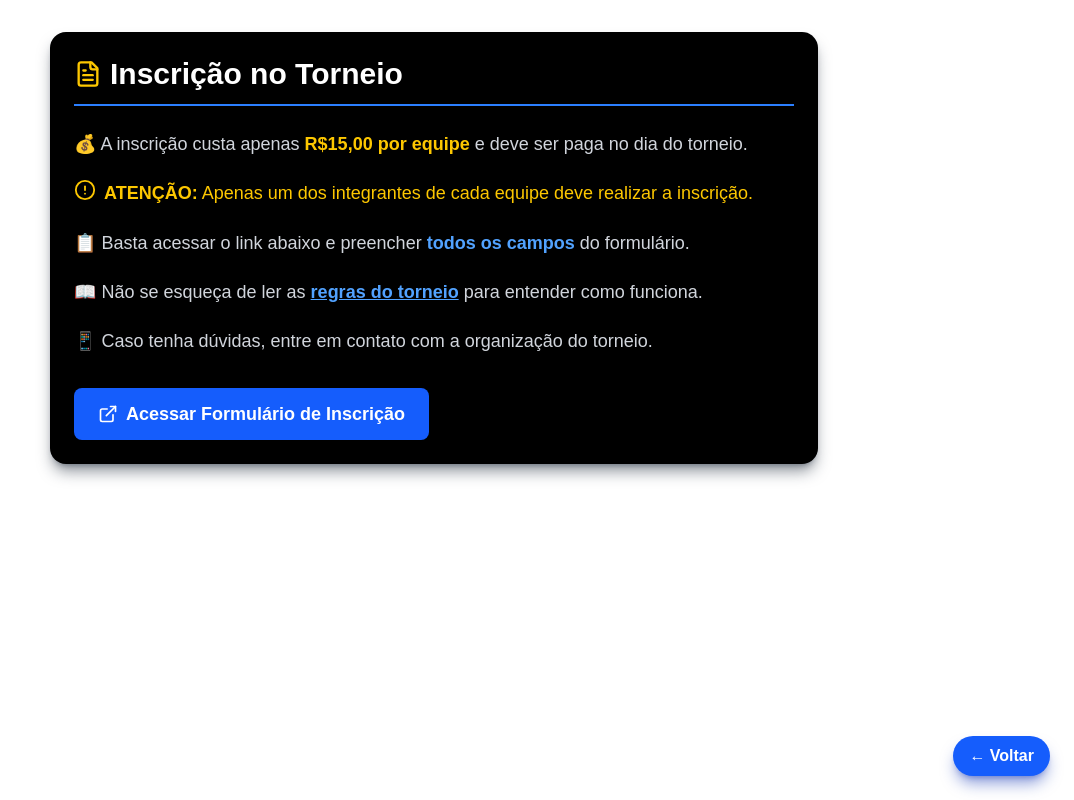
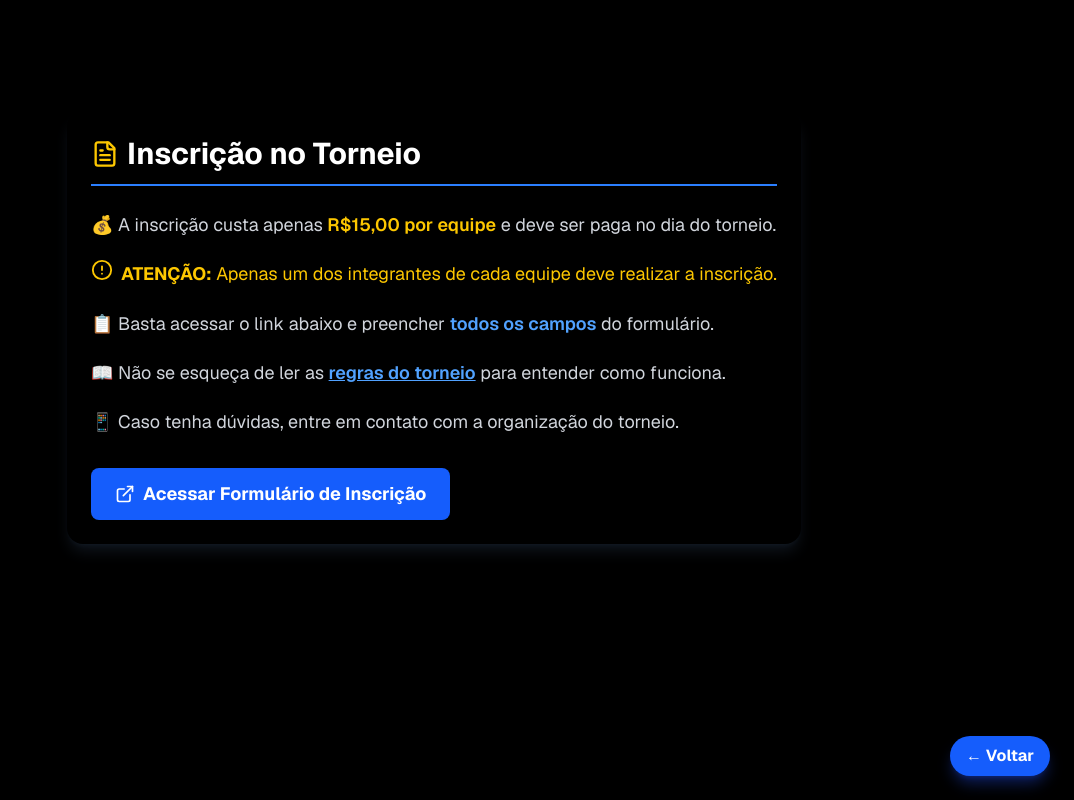
Before and after one commit to HenriqueBaetaLeite/x3, a Next.js app: page /inscricao in a window 1280 px wide. Shown: the whole page, without its empty margins (206-1280 px from the left). Built offline with nearby package versions, Linux system fonts and the light colour scheme.

Commit message:
adiciona logo do projeto e ajusta fundo branco nas regras e inscrição

```diff
--- a/src/app/inscricao/page.tsx
+++ b/src/app/inscricao/page.tsx
@@ -6,6 +6,7 @@ import { FileText, AlertCircle, ExternalLink } from "lucide-react";
 
 export default function Inscricao() {
   return (
+    <div className="min-h-screen bg-black text-white p-6 sm:p-20 font-[family-name:var(--font-geist-sans)] flex flex-col items-center justify-between gap-16">
     <motion.div
       initial={{ opacity: 0, y: 30 }}
       animate={{ opacity: 1, y: 0 }}
@@ -68,5 +69,6 @@ export default function Inscricao() {
         Acessar Formulário de Inscrição
       </motion.a>
     </motion.div>
+    </div>
   );
 }
--- a/src/app/page.tsx
+++ b/src/app/page.tsx
@@ -81,9 +81,23 @@ export default function Home() {
             📝 Inscreva sua equipe
           </Link>
         </div>
+        {/* <motion.div
+          animate={{ y: [0, -8, 0] }}
+          transition={{ duration: 2, repeat: 2, ease: "easeInOut" }}
+        >
+          <Image
+            src="/bom_na_bola.png"
+            alt="Logo do Campeonato"
+            width={300}
+            height={500}
+            priority
+            className="rounded-xl shadow-lg shadow-gray-800/50"
+          />
+        </motion.div> */}
       </main>
 
-      <footer className="w-full max-w-3xl flex justify-center border-t border-gray-700 pt-6">
+      <footer className="w-full max-w-3xl items-center flex flex-col justify-center border-t border-gray-700 pt-6">
+
         <a
           className="flex items-center gap-2 text-gray-400 hover:text-white transition"
           href="https://www.linkedin.com/in/henriquebaetaleite/"
--- a/src/app/regras/page.tsx
+++ b/src/app/regras/page.tsx
@@ -3,6 +3,7 @@ import Link from "next/link";
 
 export default function Regras() {
   return (
+    <div className="min-h-screen bg-black text-white p-6 sm:p-20 font-[family-name:var(--font-geist-sans)] flex flex-col items-center justify-between gap-16">
     <div className="max-w-3xl mx-auto my-8 p-6 bg-black rounded-lg shadow-lg shadow-gray-800/50">
       <FloatingButton />
       <h2 className="text-2xl font-bold text-white pb-3 mb-4 border-b-2 border-blue-500">
@@ -146,5 +147,6 @@ export default function Regras() {
         📝 Inscreva sua equipe
       </Link>
     </div>
+    </div>
   );
 }
```
Also changed, not shown: 1 other file (tests, documents, lock files or other folders).
